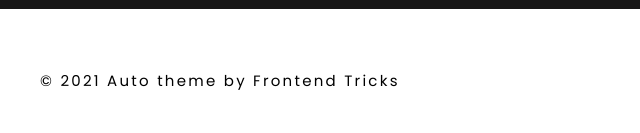
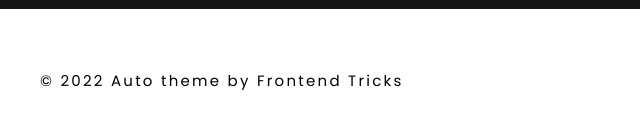
Before and after one commit to gusarov1/Car-repair, a plain HTML site: page index.html in a window 1280 px wide. Shown: the part 3785-3918 px from the top of the page, 0-640 px from the left. Drawn offline with Linux system fonts and the light colour scheme.

Commit message:
Update index.html

```diff
--- a/index.html
+++ b/index.html
@@ -375,7 +375,7 @@
         <footer class="footer-wrapper">
 
             <p class="copyright">
-                © 2021 Auto theme by Frontend Tricks
+                © 2022 Auto theme by Frontend Tricks
             </p>
 
             <div class="footer-soc">
```
